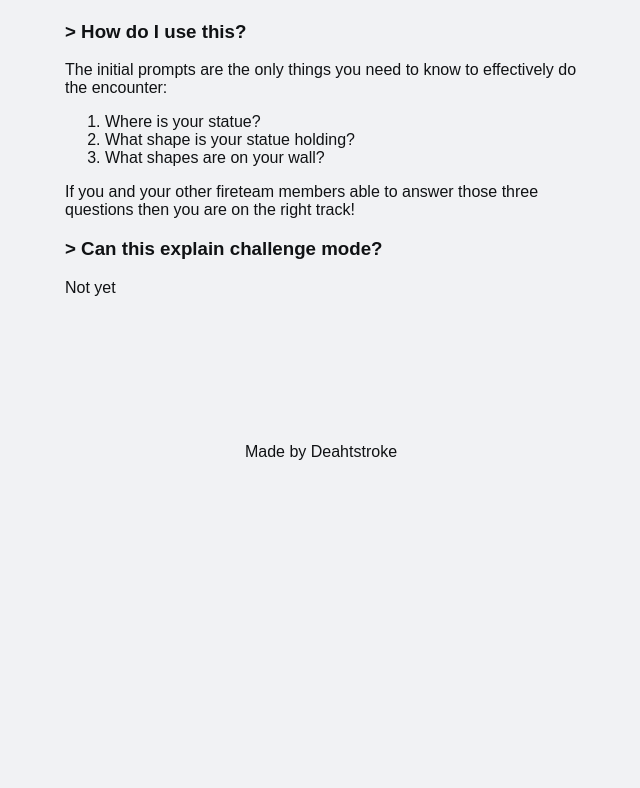
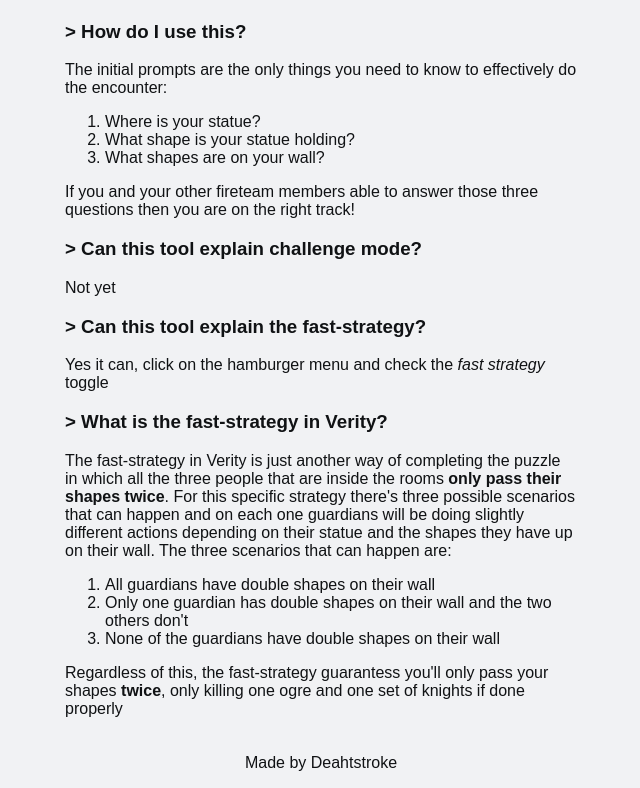
Before and after one commit to dvillavicencio/verity-inside-helper, a SvelteKit app: page /about in a window 1280 px wide. Shown: the part 323-1111 px from the top of the page, without its empty margins (319-959 px from the left). Before the commit the page ends 800 px from the top, so only its background shows below. Built offline with nearby package versions, Linux system fonts and the light colour scheme.

Commit message:
Added description in the about section for fast-strategy

```diff
--- a/src/routes/about/+page.svelte
+++ b/src/routes/about/+page.svelte
@@ -21,8 +21,24 @@
     <p>
       If you and your other fireteam members able to answer those three questions then you are on the right track!
     </p>
-    <h3>> Can this explain challenge mode?</h3>
+    <h3>> Can this tool explain challenge mode?</h3>
     <p>Not yet</p>
+    <h3>> Can this tool explain the fast-strategy?</h3>
+    <p>Yes it can, click on the hamburger menu and check the <i>fast strategy</i> toggle</p>
+    <h3>> What is the fast-strategy in Verity?</h3>
+    <p>
+      The fast-strategy in Verity is just another way of completing the puzzle in which all the three people that are inside the rooms
+      <b>only pass their shapes twice</b>. For this specific strategy there's three possible scenarios that can happen and on each one
+      guardians will be doing slightly different actions depending on their statue and the shapes they have up on their wall.
+      The three scenarios that can happen are:</p>
+      <ol type="1">
+        <li>All guardians have double shapes on their wall</li>
+        <li>Only one guardian has double shapes on their wall and the two others don't</li>
+        <li>None of the guardians have double shapes on their wall</li>
+      </ol>
+    <p>
+      Regardless of this, the fast-strategy guarantess you'll only pass your shapes <b>twice</b>, only killing one ogre and one set of knights if done properly
+    </p>
   </div>
 </div>
 <style>
```
